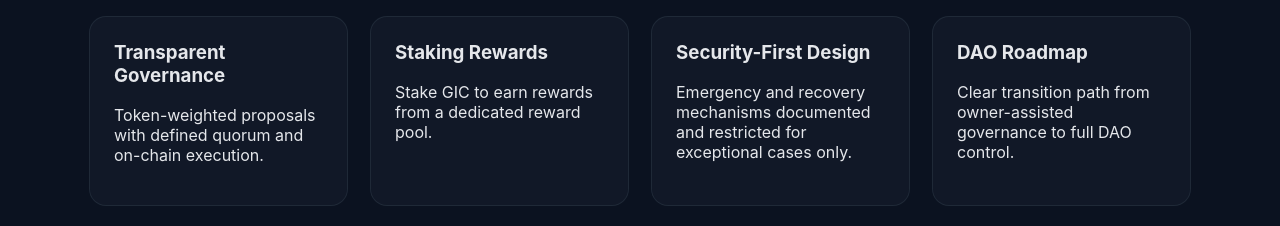
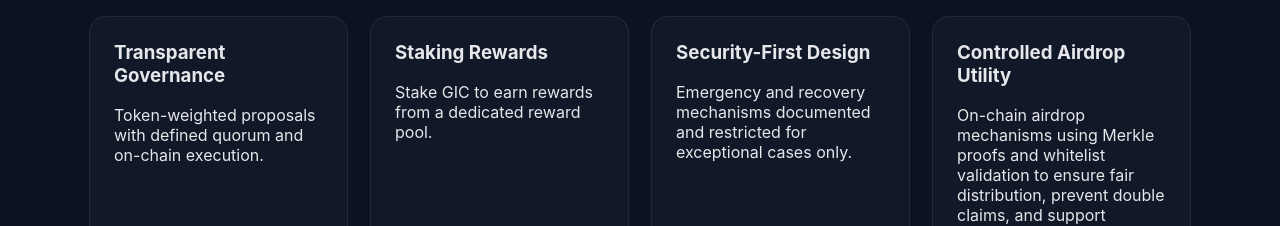
Before and after one commit to claybego7/gicoin-whitepaper, a plain HTML site: page index.html in a window 1280 px wide. Shown: the part 726-952 px from the top of the page. Drawn offline with Linux system fonts and the light colour scheme.

Commit message:
update airdroputility

```diff
--- a/index.html
+++ b/index.html
@@ -65,6 +65,7 @@
       <div class="card"><h3>Transparent Governance</h3><p>Token-weighted proposals with defined quorum and on-chain execution.</p></div>
       <div class="card"><h3>Staking Rewards</h3><p>Stake GIC to earn rewards from a dedicated reward pool.</p></div>
       <div class="card"><h3>Security-First Design</h3><p>Emergency and recovery mechanisms documented and restricted for exceptional cases only.</p></div>
+      <div class="card"><h3>Controlled Airdrop Utility</h3><p>On-chain airdrop mechanisms using Merkle proofs and whitelist validation to ensure fair distribution, prevent double claims, and support ecosystem onboarding.</p></div>
       <div class="card"><h3>DAO Roadmap</h3><p>Clear transition path from owner-assisted governance to full DAO control.</p></div>
     </div>
   </div>
```
